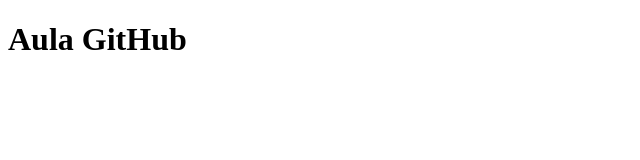
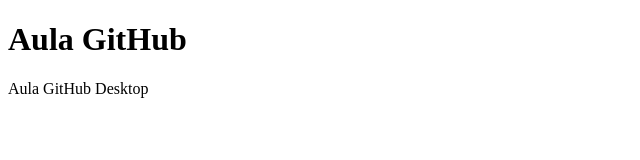
Before and after one commit to sergio-coti/repo_teste, a plain HTML site: page index.html in a window 1280 px wide. Shown: the whole page, without its empty margins (0-640 px from the left). Drawn offline with Linux system fonts and the light colour scheme.

Commit message:
Inclusão de subtitulo
Inclusão de subtitulo

```diff
--- a/index.html
+++ b/index.html
@@ -7,5 +7,6 @@
 </head>
 <body>
     <h1>Aula GitHub</h1>
+    <p>Aula GitHub Desktop</p>
 </body>
 </html>
```
